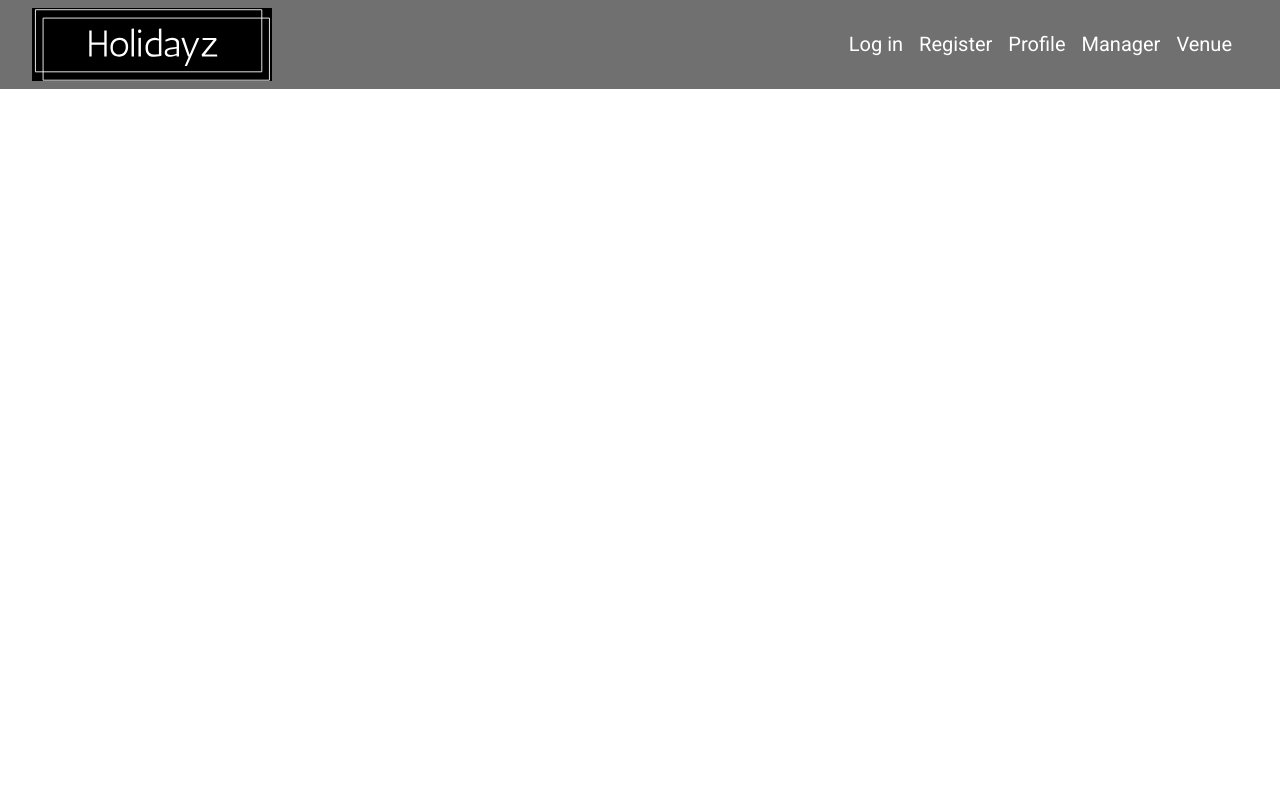
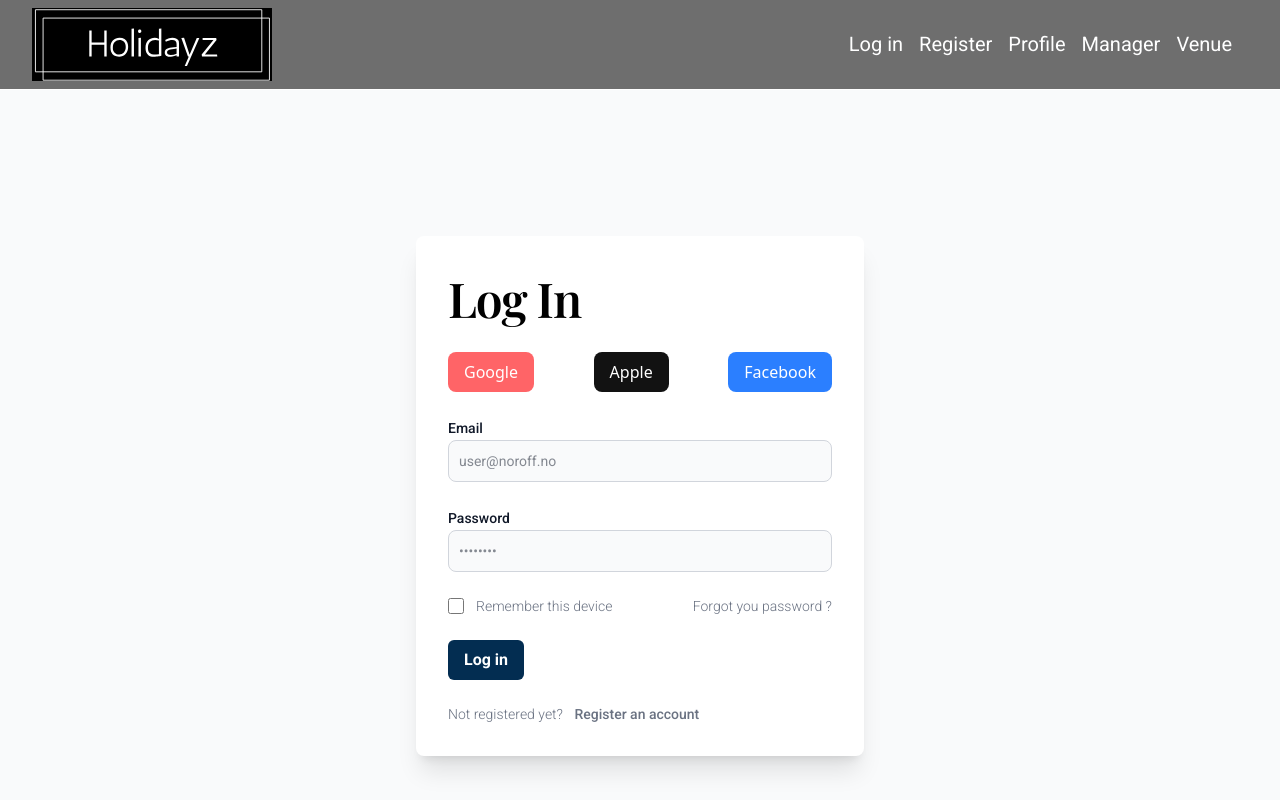
Before and after one commit to AngelosZar/holidaze, a React (Vite) app: page /login in a window 1280 px wide. Shown: the top 800 px of the page. Built offline with nearby package versions, Linux system fonts and the light colour scheme; a web font is replaced by a local one.

Commit message:
Sign in form body and form

```diff
--- /dev/null
+++ b/src/components/auth/SignInForm.jsx
@@ -0,0 +1,74 @@
+import { NavLink } from 'react-router-dom';
+function SignInForm() {
+  return (
+    <form action="#" className="space-y-4 md:space-y-6">
+      <div>
+        <label htmlFor="email" className="formLabel">
+          Email
+        </label>
+        <input
+          type="email"
+          name="email"
+          id="email"
+          placeholder="user@noroff.no"
+          required=""
+          className="formInput"
+          autocomplete="email"
+        ></input>
+      </div>
+      <div>
+        <label htmlFor="password" className="formLabel">
+          Password
+        </label>
+        <input
+          type="password"
+          name="password"
+          id="password"
+          placeholder="••••••••"
+          required=""
+          className="formInput"
+          autocomplete="current-password"
+        ></input>
+      </div>
+      <div className="flex items-start">
+        <div className="flex items-center h-5">
+          <input
+            id="terms"
+            aria-describedby="terms"
+            type="checkbox"
+            className="w-4 h-4 border border-gray-300 rounded bg-gray-50 focus:ring-3 focus:ring-primary-300 dark:bg-gray-700 dark:border-gray-600 dark:focus:ring-primary-600 dark:ring-offset-gray-800"
+            required=""
+          ></input>
+        </div>
+        <div className="ml-3 text-sm flex flex-row gap-2 justify-between w-full">
+          <a
+            className="font-light text-gray-500 dark:text-gray-300 text-primary-600 hover:underline dark:text-primary-500"
+            href="#"
+          >
+            Remember this device
+          </a>
+          <a
+            className="font-light text-gray-500 dark:text-gray-300 text-primary-600 hover:underline dark:text-primary-500 self-end"
+            href="#"
+          >
+            Forgot you password ?
+          </a>
+        </div>
+      </div>
+      <button type="submit" className=" btn-primary">
+        Log in
+      </button>
+      <p className="text-sm font-light text-gray-500 dark:text-gray-400">
+        Not registered yet?
+        <NavLink
+          to="/register"
+          className="font-medium text-primary-600 hover:underline dark:text-primary-500"
+        >
+          <span className="m-2"> Register an account</span>
+        </NavLink>
+      </p>
+    </form>
+  );
+}
+
+export default SignInForm;
--- a/src/components/layout/AuthContainer.jsx
+++ b/src/components/layout/AuthContainer.jsx
@@ -1,8 +1,6 @@
-import { useState } from 'react';
-
 function AuthContainer({ children, action }) {
   return (
-    <section className="bg-bodyLight dark:bg-bodyDark w-full h-screen items-center justify-center">
+    <section className="bg-bodyLight dark:bg-bodyDark w-full h-screen mx-auto pt-24">
       <div className="flex flex-col items-center justify-center px-6 py-8 mx-auto md:h-screen lg:py-0">
         <div className="w-full bg-white rounded-lg shadow-xl dark:border md:mt-0 sm:max-w-md xl:p-0 dark:bg-gray-800 dark:border-gray-700">
           <div className="p-6 space-y-4 md:space-y-6 sm:p-8">
--- a/src/pages/LogInPage.jsx
+++ b/src/pages/LogInPage.jsx
@@ -1,13 +1,14 @@
 import Layout from '../components/layout/Layout';
+import AuthContainer from '../components/layout/AuthContainer';
+import SignInForm from '../components/auth/SignInForm';
 function LogInPage() {
   return (
     <Layout>
-      <LogIn />
+      <AuthContainer action="Log In">
+        <SignInForm />
+      </AuthContainer>
     </Layout>
   );
 }
 
-function LogIn() {
-  return <div></div>;
-}
 export default LogInPage;
```
Also changed, not shown: src/components/layout/SocialLogInBtns.jsx (renamed from src/pages/SocialLogInBtns.jsx).
